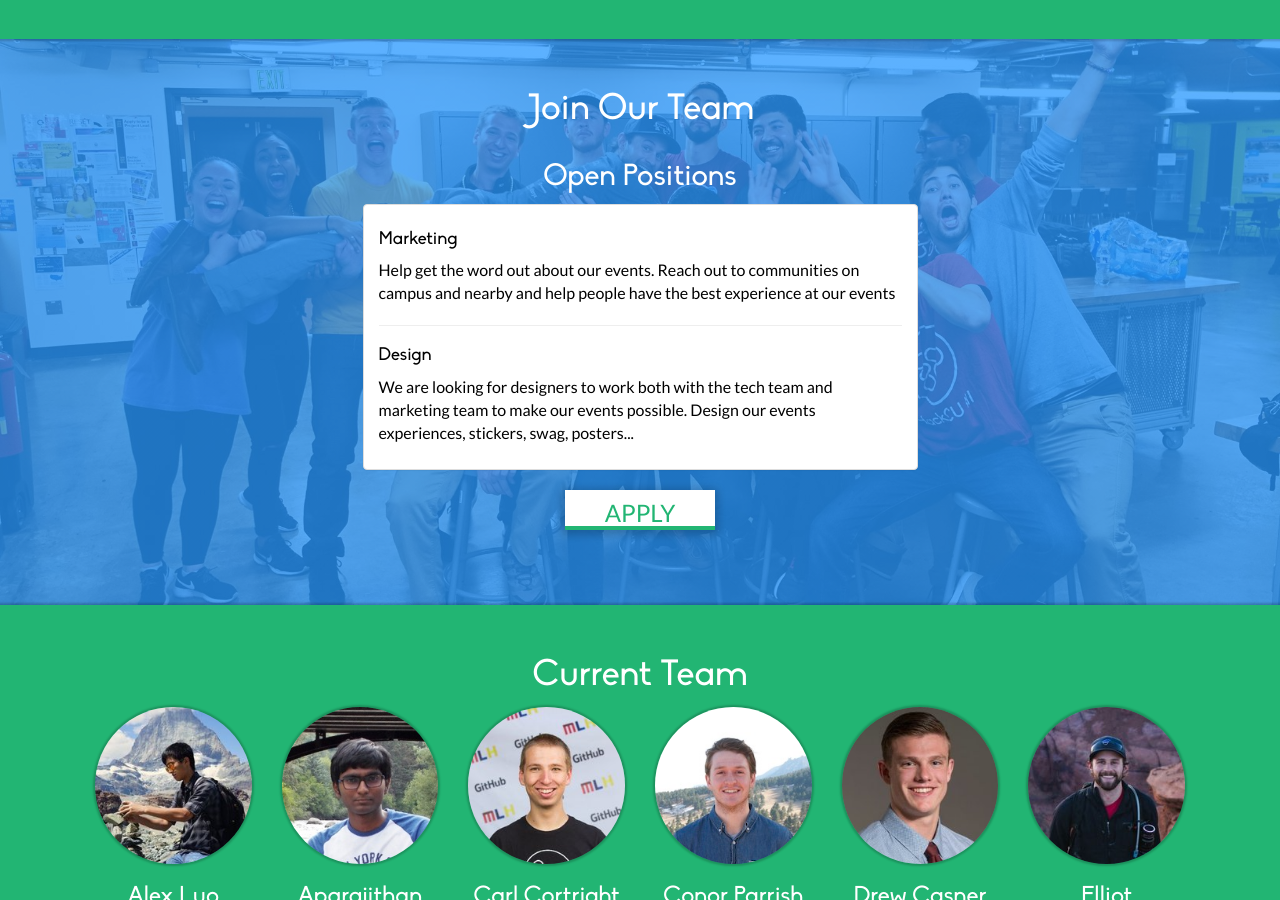
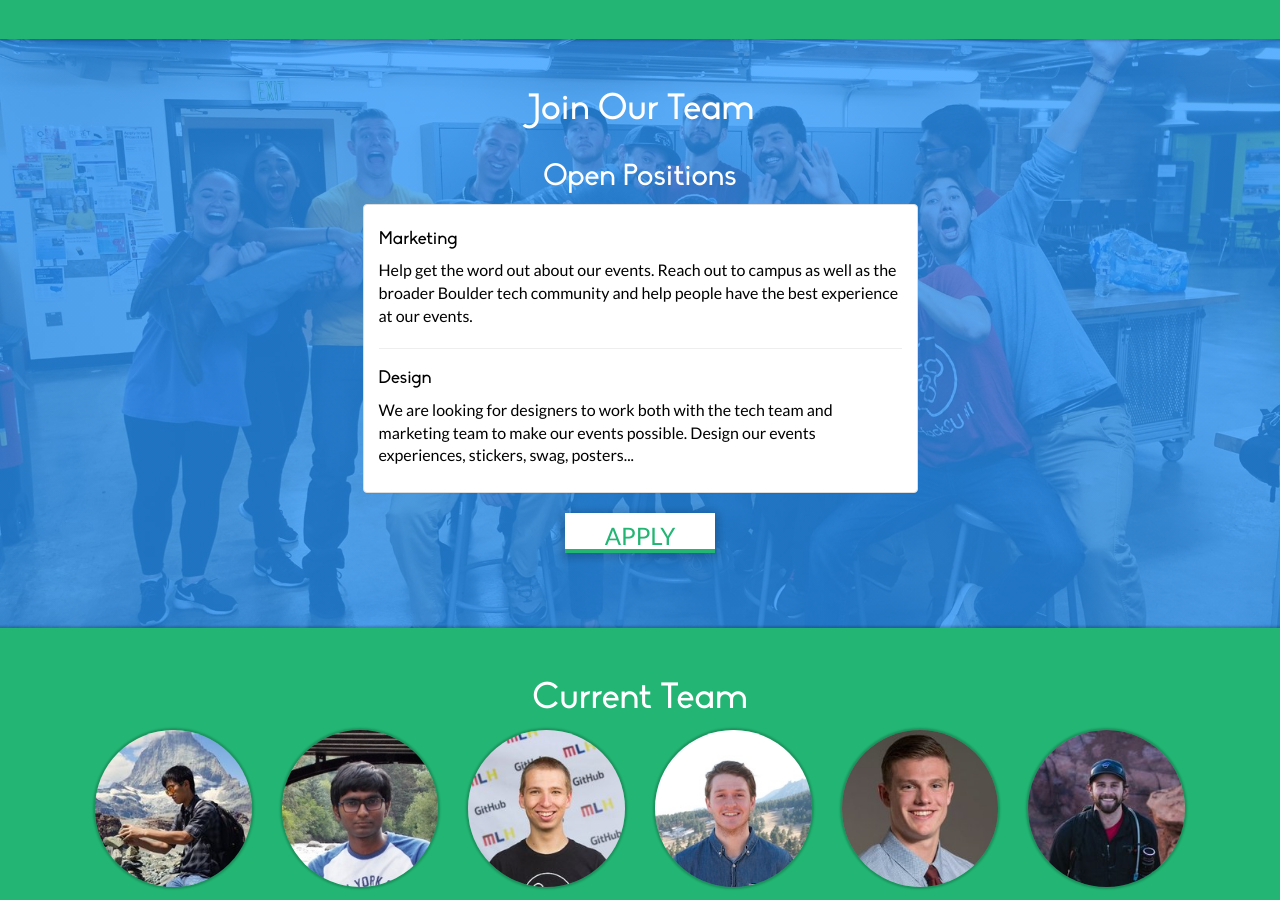
Before and after one commit to HackCU/team, a Jekyll site: the page built from index.html, in a window 1280 px wide and 900 px high, scrolled down 1206 px. Built offline with Jekyll 4.4.1, drawn with Linux system fonts in a browser that asks for light colours; nearby versions of some CDN libraries.

Commit message:
update marketing description

```diff
--- a/_data/open_positions.yml
+++ b/_data/open_positions.yml
@@ -9,7 +9,7 @@
 #   description: "Our tech team builds and maintains a variety of open-source projects.
 #     Learn from some of the best developers on campus, and help build our tech stack."
 - title: Marketing
-  description: "Help get the word out about our events. Reach out to communities on campus and nearby and help people have the best experience at our events"
+  description: "Help get the word out about our events. Reach out to campus as well as the broader Boulder tech community and help people have the best experience at our events."
 # - title: Hacker Experience
 #   description: "Work organizing monthly workshops as well as any side event at our main events.
 #   We are looking for people to help us improve the experience hackers get at our events."
```
